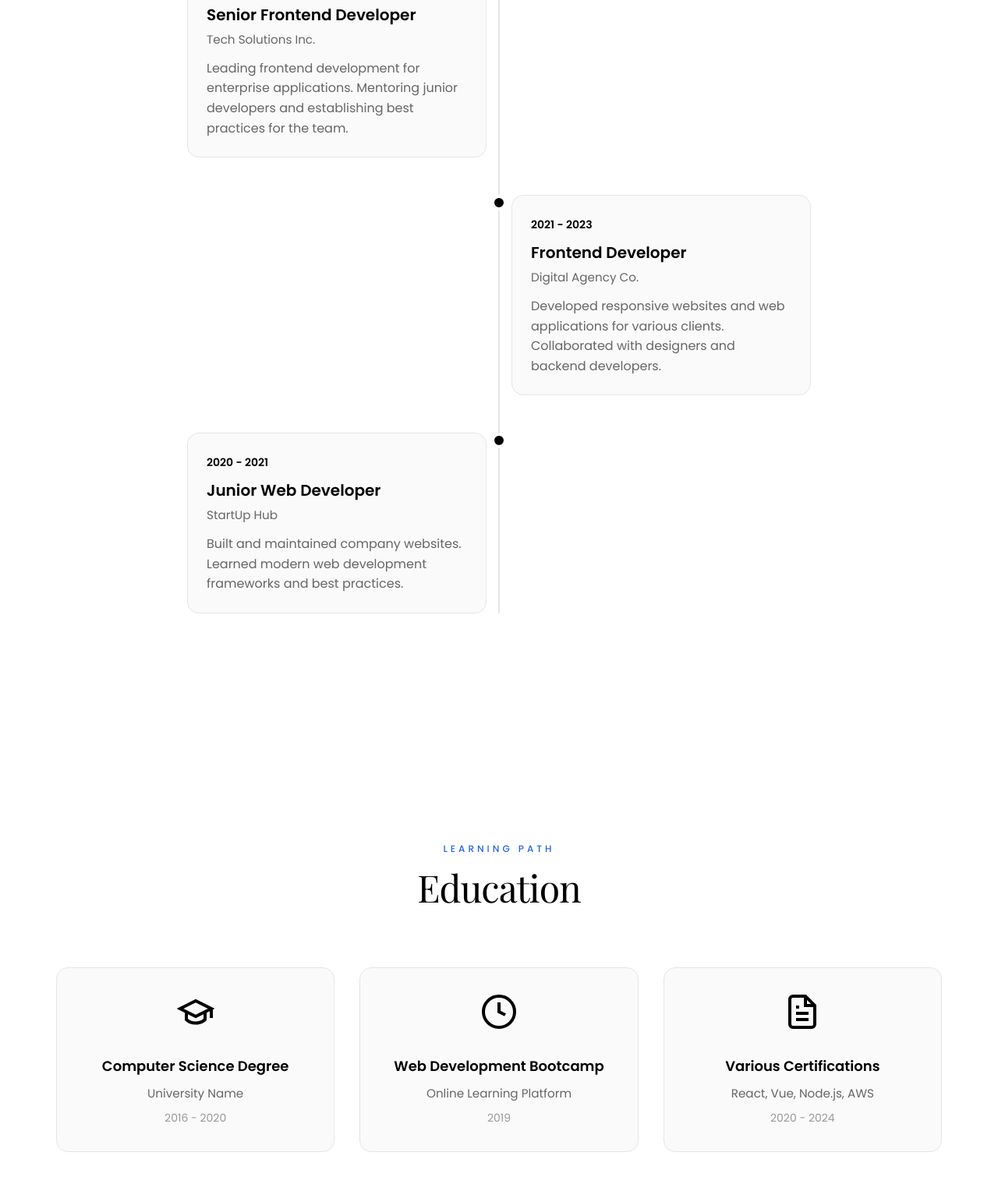
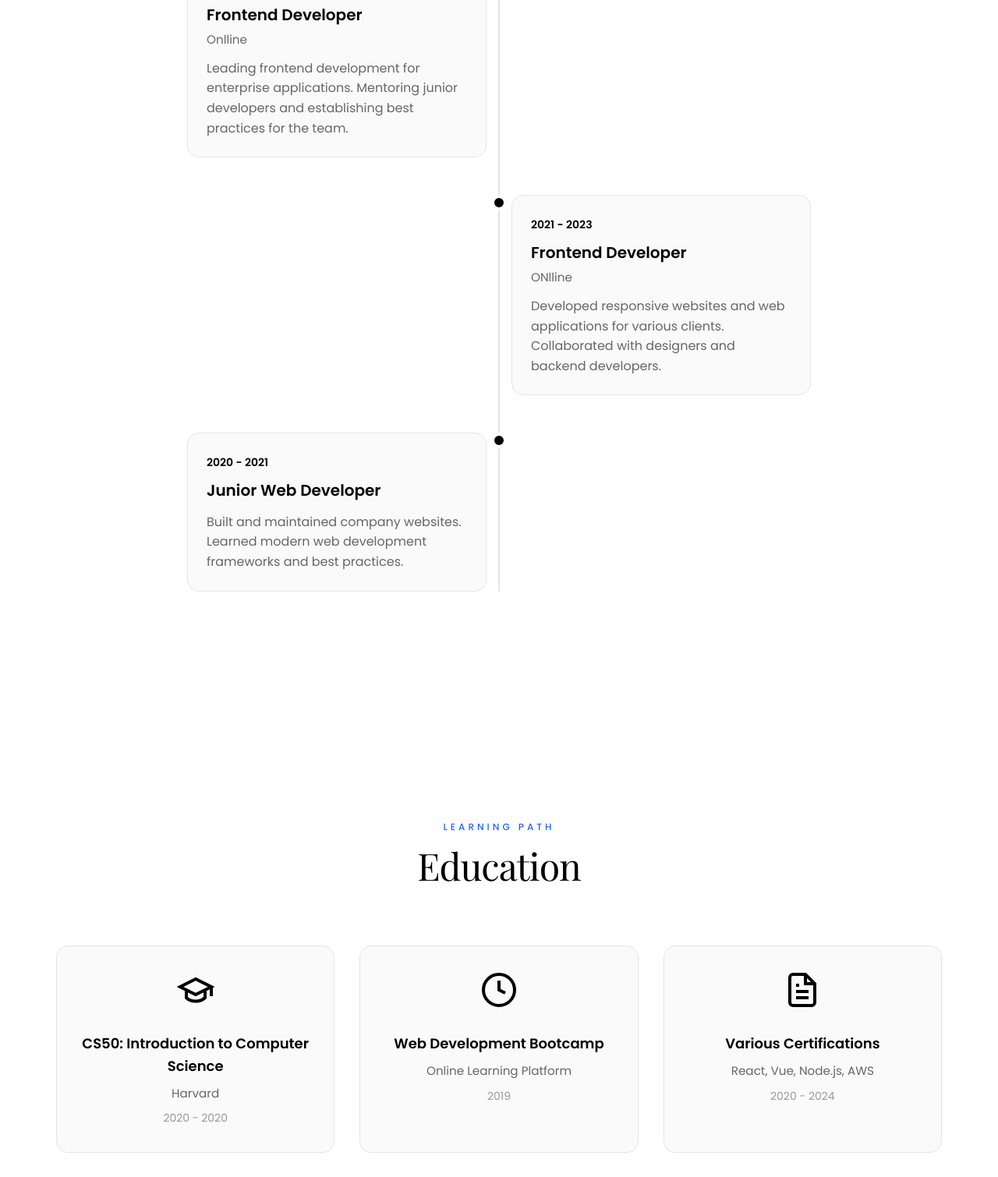
Before and after one commit to shadygaber-dev/portfolio, a website with bundled scripts: page about.html in a window 1280 px wide. Shown: the part 1570-3080 px from the top of the page at 78% size. Built offline with nearby package versions, Linux system fonts and the light colour scheme.

Commit message:
update the experinses

```diff
--- a/about.html
+++ b/about.html
@@ -118,8 +118,8 @@
                     <div class="timeline-marker"></div>
                     <div class="timeline-content">
                         <span class="timeline-date">2023 - Present</span>
-                        <h3 class="timeline-title">Senior Frontend Developer</h3>
-                        <p class="timeline-company">Tech Solutions Inc.</p>
+                        <h3 class="timeline-title"> Frontend Developer</h3>
+                        <p class="timeline-company">Onlline</p>
                         <p class="timeline-description">
                             Leading frontend development for enterprise applications. Mentoring junior developers
                             and establishing best practices for the team.
@@ -131,7 +131,7 @@
                     <div class="timeline-content">
                         <span class="timeline-date">2021 - 2023</span>
                         <h3 class="timeline-title">Frontend Developer</h3>
-                        <p class="timeline-company">Digital Agency Co.</p>
+                        <p class="timeline-company"> ONlline</p>
                         <p class="timeline-description">
                             Developed responsive websites and web applications for various clients.
                             Collaborated with designers and backend developers.
@@ -143,7 +143,7 @@
                     <div class="timeline-content">
                         <span class="timeline-date">2020 - 2021</span>
                         <h3 class="timeline-title">Junior Web Developer</h3>
-                        <p class="timeline-company">StartUp Hub</p>
+                        <p class="timeline-company"></p>
                         <p class="timeline-description">
                             Built and maintained company websites. Learned modern web development
                             frameworks and best practices.
@@ -169,9 +169,9 @@
                             <path d="M6 12v5c3 3 9 3 12 0v-5"></path>
                         </svg>
                     </div>
-                    <h3 class="education-title">Computer Science Degree</h3>
-                    <p class="education-school">University Name</p>
-                    <p class="education-year">2016 - 2020</p>
+                    <h3 class="education-title">CS50: Introduction to Computer Science</h3>
+                    <p class="education-school">Harvard</p>
+                    <p class="education-year">2020 - 2020</p>
                 </div>
                 <div class="education-card fade-in-up">
                     <div class="education-icon">
```
